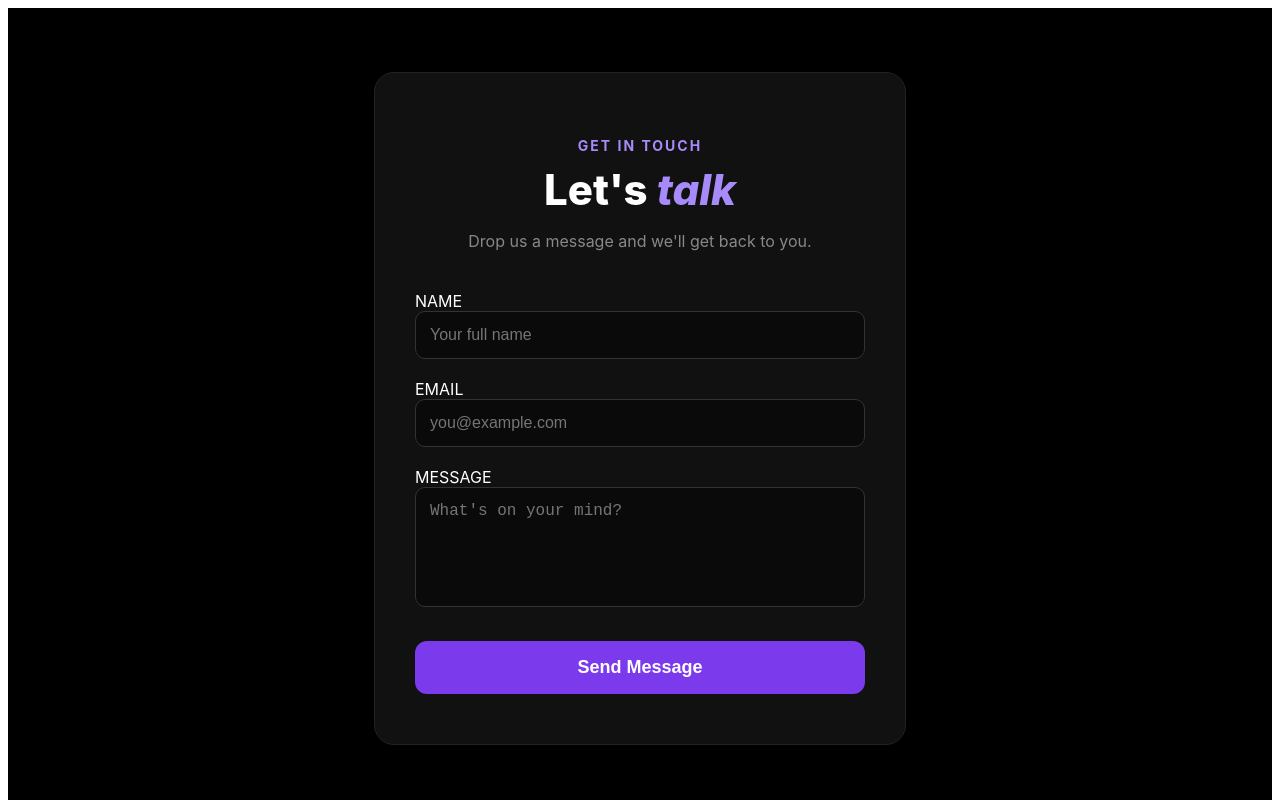
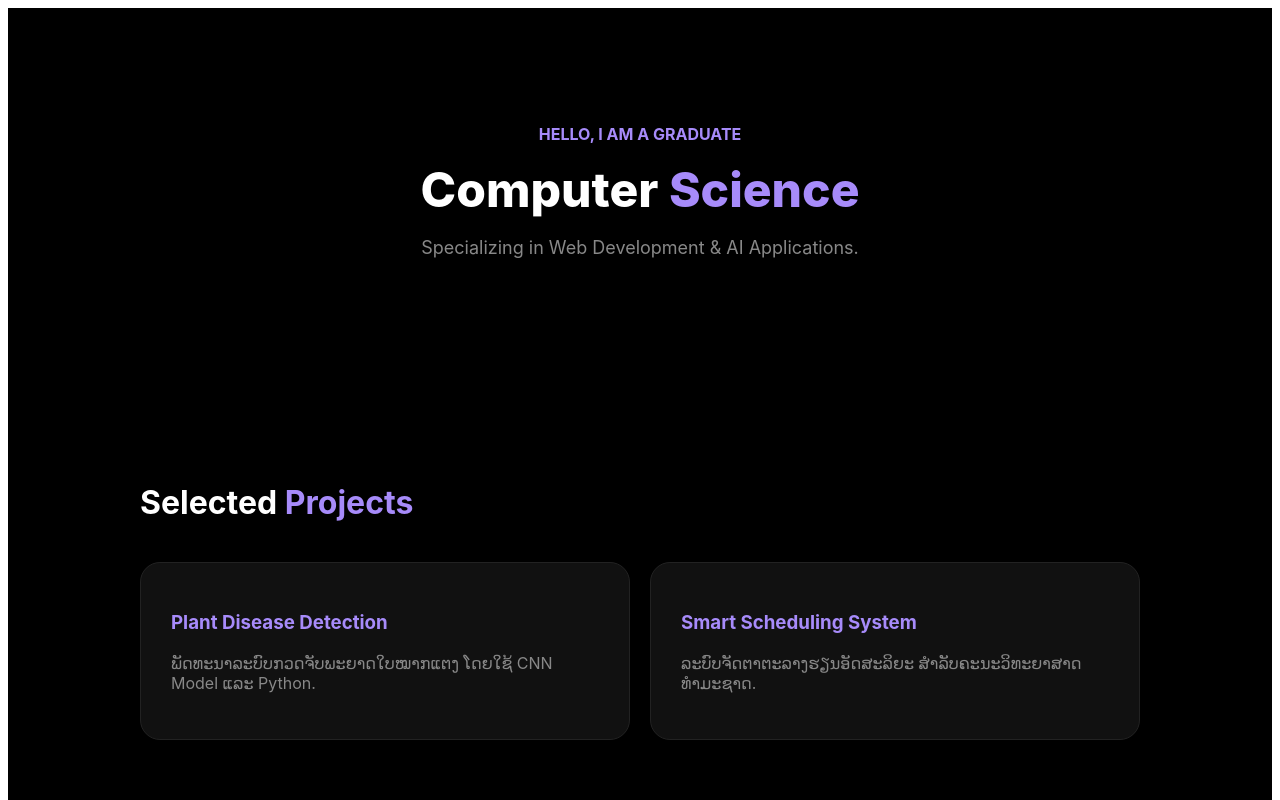
Before and after one commit to keosavunhlaoyang-glitch/my-portfolio, a React (Vite) app: page / in a window 1280 px wide. Shown: the top 800 px of the page. Built offline with nearby package versions, Linux system fonts and the light colour scheme.

Commit message:
upgrade to full portfolio

```diff
--- a/src/App.jsx
+++ b/src/App.jsx
@@ -6,133 +6,89 @@ function App() {
 
   const sendEmail = (e) => {
     e.preventDefault();
-
     emailjs.sendForm(
       'service_cswb4ve',
       'template_tjlv0v4',
       form.current,
-      '4FtS8ke-GTsHn7MM3'
+      'klS5UCnx5KMxmpdoI'
     )
     .then((result) => {
-        console.log(result.text);
-        alert("ສົ່ງຂໍ້ຄວາມສຳເລັດແລ້ວ! ຂ້ອຍຈະຕິດຕໍ່ກັບໄວໆນີ້.");
+        alert("ສົ່ງຂໍ້ຄວາມສຳເລັດແລ້ວ!");
         form.current.reset();
     }, (error) => {
-        console.log(error.text);
         alert("ເກີດຂໍ້ຜິດພາດ: " + error.text);
     });
   };
 
-
   const styles = {
-    wrapper: {
-      backgroundColor: '#000000',
-      minHeight: '100vh',
-      display: 'flex',
-      justifyContent: 'center',
-      alignItems: 'center',
-      fontFamily: "'Inter', sans-serif",
-      color: '#ffffff',
-      margin: 0
-    },
-    container: {
-      backgroundColor: '#111111',
-      padding: '50px 40px',
-      borderRadius: '20px',
-      width: '100%',
-      maxWidth: '450px',
-      textAlign: 'center',
-      boxShadow: '0 10px 50px rgba(0,0,0,0.7)',
-      border: '1px solid #222'
-    },
-    subtitle: {
-      color: '#A78BFA',
-      fontSize: '14px',
-      fontWeight: '700',
-      letterSpacing: '2px',
-      marginBottom: '10px'
-    },
-    title: {
-      fontSize: '42px',
-      margin: '0 0 10px 0',
-      fontWeight: '800'
-    },
-    italicText: {
-      color: '#A78BFA',
-      fontStyle: 'italic'
-    },
-    desc: {
-      color: '#888',
-      marginBottom: '40px',
-      fontSize: '16px'
-    },
-    inputGroup: {
-      textAlign: 'left',
-      marginBottom: '20px'
-    },
-    label: {
-      display: 'block',
-      fontSize: '12px',
-      fontWeight: '600',
-      color: '#666',
-      marginBottom: '8px',
-      letterSpacing: '1px'
-    },
-    input: {
-      width: '100%',
-      padding: '14px',
-      backgroundColor: '#0a0a0a',
-      border: '1px solid #333',
-      borderRadius: '10px',
-      color: '#fff',
-      fontSize: '16px',
-      outline: 'none',
-      boxSizing: 'border-box'
-    },
-    button: {
-      width: '100%',
-      padding: '16px',
-      backgroundColor: '#7C3AED',
-      color: '#fff',
-      border: 'none',
-      borderRadius: '12px',
-      fontSize: '18px',
-      fontWeight: '700',
-      cursor: 'pointer',
-      marginTop: '10px',
-      transition: '0.3s'
-    }
+    wrapper: { backgroundColor: '#000', color: '#fff', fontFamily: "'Inter', sans-serif", margin: 0 },
+    nav: { padding: '20px', textAlign: 'center', borderBottom: '1px solid #222', position: 'sticky', top: 0, backgroundColor: '#000', zIndex: 100 },
+    section: { padding: '80px 20px', maxWidth: '1000px', margin: '0 auto' },
+    hero: { textAlign: 'center', padding: '100px 20px' },
+    title: { fontSize: '48px', fontWeight: '800', margin: '0' },
+    purpleText: { color: '#A78BFA' },
+    grid: { display: 'grid', gridTemplateColumns: 'repeat(auto-fit, minmax(300px, 1fr))', gap: '20px', marginTop: '40px' },
+    card: { backgroundColor: '#111', padding: '30px', borderRadius: '20px', border: '1px solid #222' },
+    input: { width: '100%', padding: '14px', backgroundColor: '#0a0a0a', border: '1px solid #333', borderRadius: '10px', color: '#fff', marginBottom: '15px' },
+    button: { width: '100%', padding: '16px', backgroundColor: '#7C3AED', color: '#fff', border: 'none', borderRadius: '12px', fontWeight: '700', cursor: 'pointer' }
   };
 
   return (
     <div style={styles.wrapper}>
-      <div style={styles.container}>
-        <p style={styles.subtitle}>GET IN TOUCH</p>
-        <h1 style={styles.title}>Let's <span style={styles.italicText}>talk</span></h1>
-        <p style={styles.desc}>Drop us a message and we'll get back to you.</p>
+      {/* 1. Header/Hero Section */}
+      <header style={styles.hero}>
+        <p style={{ color: '#A78BFA', fontWeight: 'bold' }}>HELLO, I AM A GRADUATE</p>
+        <h1 style={styles.title}>Computer <span style={styles.purpleText}>Science</span></h1>
+        <p style={{ color: '#888', fontSize: '18px' }}>Specializing in Web Development & AI Applications.</p>
+      </header>
 
-        <form ref={form} onSubmit={sendEmail}>
-          <div style={styles.inputGroup}>
-            <label>NAME</label>
-            <input type="text" name="from_name" placeholder="Your full name" required style={styles.input} />
+      {/* 2. Projects Section (ຂໍ້ມູນຈາກ CV) */}
+      <section style={styles.section}>
+        <h2 style={{ fontSize: '32px' }}>Selected <span style={styles.purpleText}>Projects</span></h2>
+        <div style={styles.grid}>
+          <div style={styles.card}>
+            <h3 style={styles.purpleText}>Plant Disease Detection</h3>
+            <p style={{ color: '#888' }}>ພັດທະນາລະບົບກວດຈັບພະຍາດໃບໝາກແຕງ ໂດຍໃຊ້ CNN Model ແລະ Python.</p>
           </div>
+          <div style={styles.card}>
+            <h3 style={styles.purpleText}>Smart Scheduling System</h3>
+            <p style={{ color: '#888' }}>ລະບົບຈັດຕາຕະລາງຮຽນອັດສະລິຍະ ສຳລັບຄະນະວິທະຍາສາດທຳມະຊາດ.</p>
+          </div>
+        </div>
+      </section>
 
-          <div style={styles.inputGroup}>
-            <label>EMAIL</label>
-            <input type="email" name="email" placeholder="you@example.com" required style={styles.input} />
-          </div>
+      {/* 3. Skills Section */}
+      <section style={{ ...styles.section, backgroundColor: '#050505' }}>
+        <h2 style={{ fontSize: '32px' }}>Technical <span style={styles.purpleText}>Skills</span></h2>
+        <div style={{ display: 'flex', flexWrap: 'wrap', gap: '10px', marginTop: '20px' }}>
+          {['React', 'Node.js', 'Python', 'Machine Learning', 'Tailwind CSS', 'Django'].map(skill => (
+            <span key={skill} style={{ padding: '10px 20px', border: '1px solid #333', borderRadius: '50px', fontSize: '14px' }}>{skill}</span>
+          ))}
+        </div>
+      </section>
 
-          <div style={styles.inputGroup}>
-            <label>MESSAGE</label>
-            <textarea name="message" placeholder="What's on your mind?" required
-              style={{...styles.input, height: '120px', resize: 'none'}} />
-          </div>
+      {/* 4. Contact Section (ອັນເກົ່າຂອງເຈົ້າ) */}
+      <section style={styles.section}>
+        <div style={{ maxWidth: '500px', margin: '0 auto', textAlign: 'center' }}>
+          <h2 style={{ fontSize: '32px' }}>Let's <span style={styles.purpleText}>Work Together</span></h2>
+          <form ref={form} onSubmit={sendEmail} style={{ marginTop: '40px', textAlign: 'left' }}>
+            <label style={{ fontSize: '12px', color: '#666' }}>NAME</label>
+            <input type="text" name="name" placeholder="Your Name" required style={styles.input} />
 
-          <button type="submit" style={styles.button}>
-            Send Message
-          </button>
-        </form>
-      </div>
+            <label style={{ fontSize: '12px', color: '#666' }}>EMAIL</label>
+            <input type="email" name="email" placeholder="Email Address" required style={styles.input} />
+
+            <label style={{ fontSize: '12px', color: '#666' }}>MESSAGE</label>
+            <textarea name="message" placeholder="Message" required style={{ ...styles.input, height: '120px' }} />
+
+            <button type="submit" style={styles.button}>Send Message</button>
+          </form>
+        </div>
+      </section>
+
+      <footer style={{ padding: '40px', textAlign: 'center', color: '#444', fontSize: '14px' }}>
+        © 2026 Built with React & Vercel
+      </footer>
     </div>
   );
 }
```
